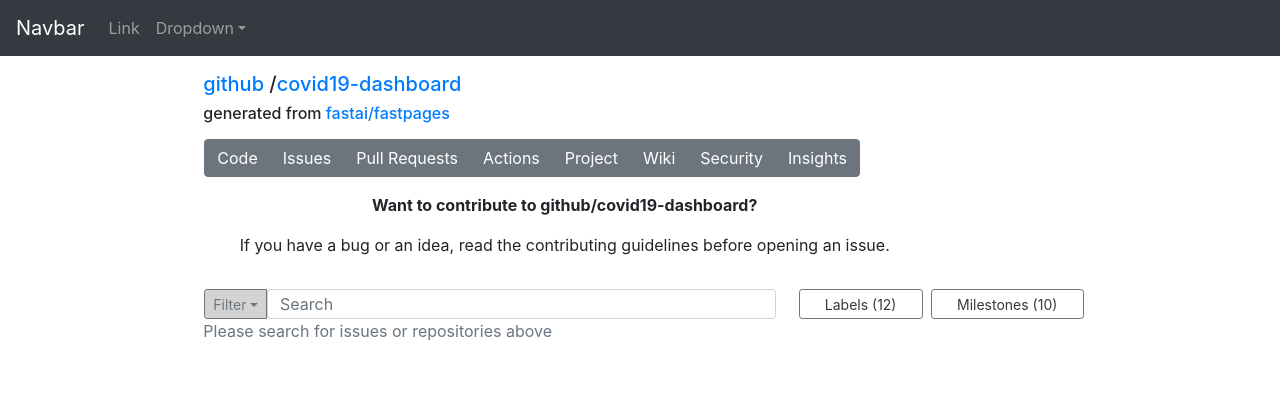
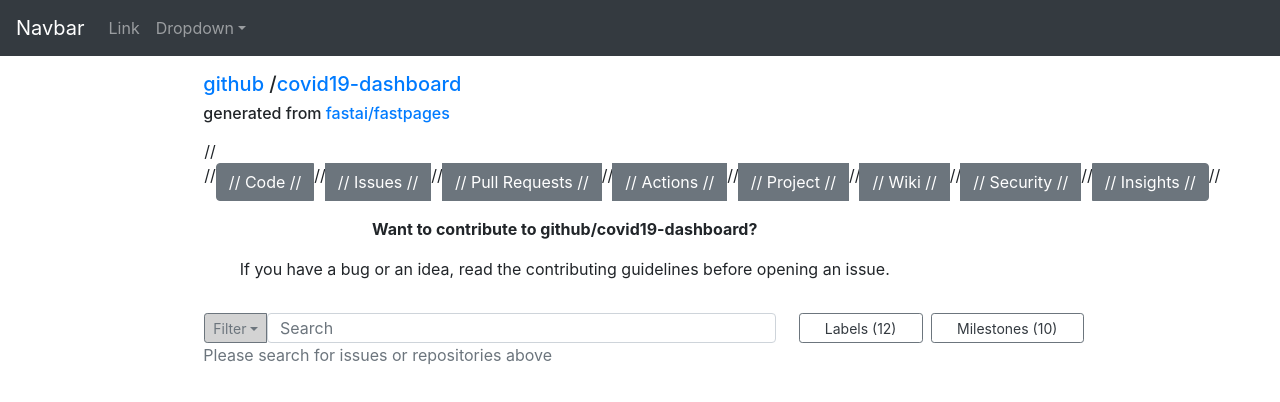
Before and after one commit to khoi148/GithubIssueListClone, a React (Create React App) app: page / in a window 1280 px wide. Shown: the top 402 px of the page. Built offline with nearby package versions, Linux system fonts and the light colour scheme; sample sign-in values are in the browser's storage.

Commit message:
Hung commented out unnecessary  things

```diff
--- a/src/components/ProjectTabs.js
+++ b/src/components/ProjectTabs.js
@@ -3,32 +3,32 @@
 export default function ProjectTabs(props) {
   return (
     <div className="mt-2 pl-3" style={{zIndex: '0'}}>
-      <div className="btn-group btn-group-toggle" data-toggle="buttons">
-        <label className="btn btn-secondary">
-          <input type="radio" name="options" id="option1" /> Code
-        </label>
-        <label className="btn btn-secondary">
-          <input type="radio" name="options" id="option2" /> Issues
-        </label>
-        <label className="btn btn-secondary">
-          <input type="radio" name="options" id="option3" /> Pull Requests
-        </label>
-        <label className="btn btn-secondary">
-          <input type="radio" name="options" id="option4" /> Actions
-        </label>
-        <label className="btn btn-secondary">
-          <input type="radio" name="options" id="option5" /> Project
-        </label>
-        <label className="btn btn-secondary">
-          <input type="radio" name="options" id="option6" /> Wiki
-        </label>
-        <label className="btn btn-secondary">
-          <input type="radio" name="options" id="option7" /> Security
-        </label>
-        <label className="btn btn-secondary">
-          <input type="radio" name="options" id="option7" /> Insights
-        </label>
-      </div>
+//       <div className="btn-group btn-group-toggle" data-toggle="buttons">
+//         <label className="btn btn-secondary">
+//           <input type="radio" name="options" id="option1" /> Code
+//         </label>
+//         <label className="btn btn-secondary">
+//           <input type="radio" name="options" id="option2" /> Issues
+//         </label>
+//         <label className="btn btn-secondary">
+//           <input type="radio" name="options" id="option3" /> Pull Requests
+//         </label>
+//         <label className="btn btn-secondary">
+//           <input type="radio" name="options" id="option4" /> Actions
+//         </label>
+//         <label className="btn btn-secondary">
+//           <input type="radio" name="options" id="option5" /> Project
+//         </label>
+//         <label className="btn btn-secondary">
+//           <input type="radio" name="options" id="option6" /> Wiki
+//         </label>
+//         <label className="btn btn-secondary">
+//           <input type="radio" name="options" id="option7" /> Security
+//         </label>
+//         <label className="btn btn-secondary">
+//           <input type="radio" name="options" id="option7" /> Insights
+//         </label>
+//       </div>
     </div>
   );
 }
```
